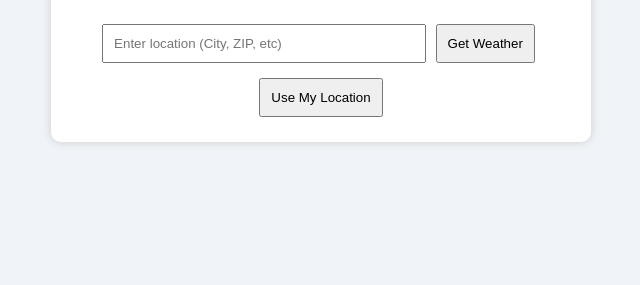
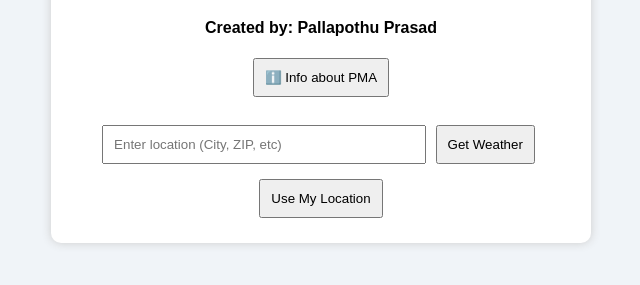
Before and after one commit to pesichow/weather-app, a plain HTML site: page index.html in a window 1280 px wide. Shown: the part 131-416 px from the top of the page, without its empty margins (319-959 px from the left). Drawn offline with Linux system fonts and the light colour scheme.

Commit message:
Add files via upload

```diff
--- a/index.html
+++ b/index.html
@@ -9,6 +9,15 @@
 <body>
   <div class="container">
     <h1>Weather App</h1>
+
+    <!-- Name and PMA Info Button -->
+    <p><strong>Created by: Pallapothu Prasad</strong></p>
+    <button onclick="window.open('https://www.linkedin.com/company/product-manager-accelerator/', '_blank')">
+      ℹ️ Info about PMA
+    </button>
+
+    <br><br>
+
     <input type="text" id="locationInput" placeholder="Enter location (City, ZIP, etc)">
     <button onclick="getWeather()">Get Weather</button>
     <button onclick="getCurrentLocationWeather()">Use My Location</button>
```
